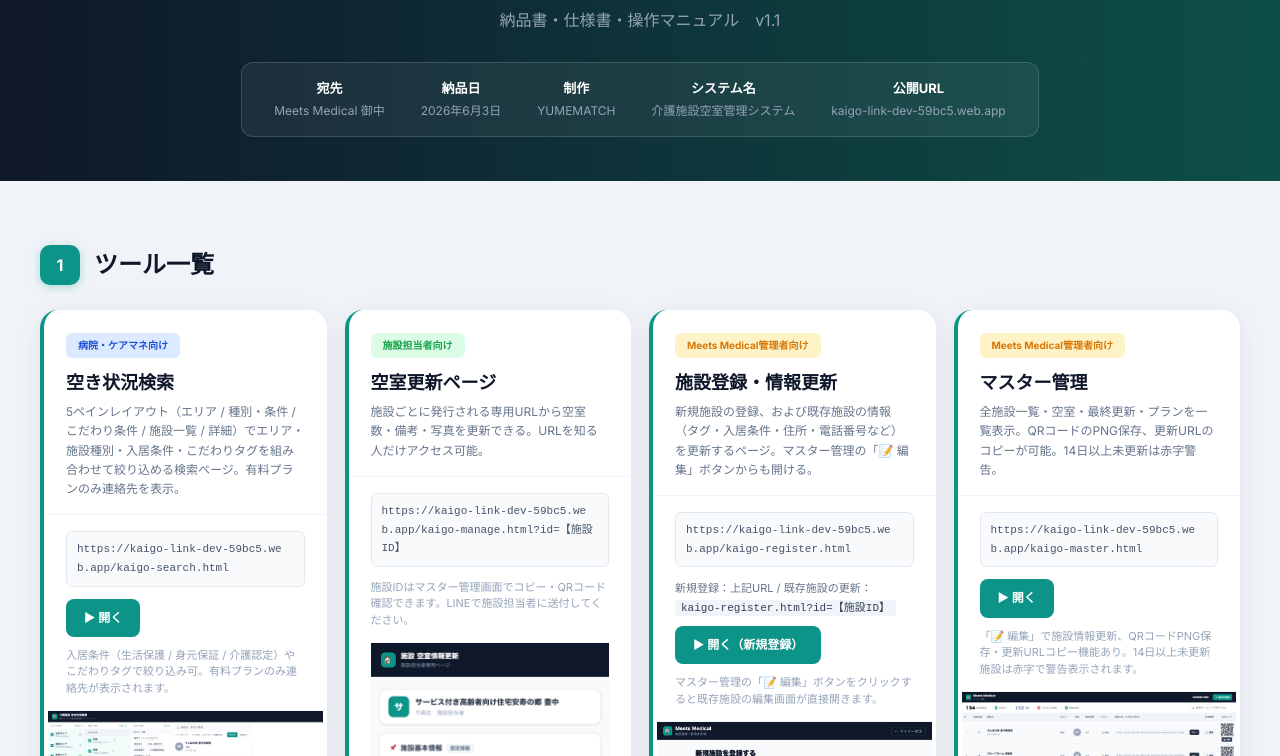
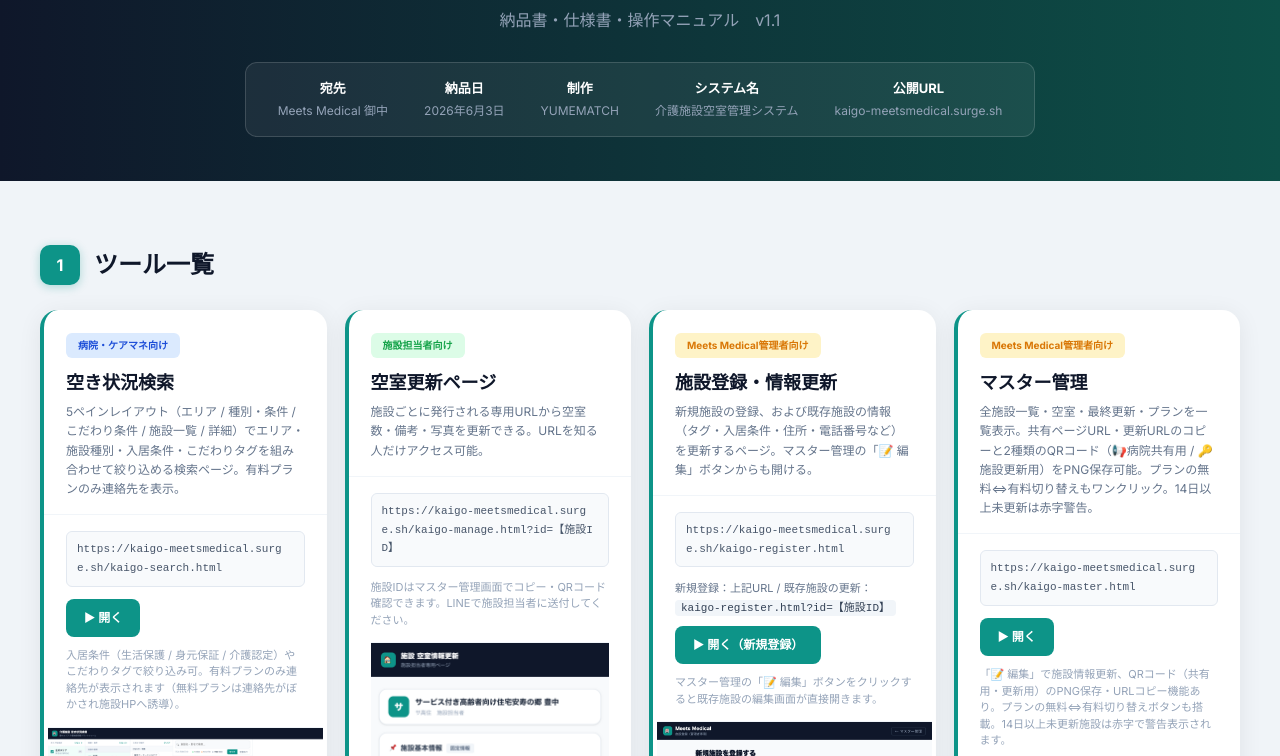
Before and after one commit to newgo-koike/kaigo-vacancy-demo, a plain HTML site: page public/kaigo-delivery.html in a window 1280 px wide. Shown: the part 196-952 px from the top of the page. Drawn offline with Linux system fonts and the light colour scheme.

Commit message:
kaigo-delivery: URL更新(surge)・プラン切替手順・マスター管理説明を最新仕様に更新

```diff
--- a/public/kaigo-delivery.html
+++ b/public/kaigo-delivery.html
@@ -183,7 +183,7 @@
     <div class="delivery-meta-item"><strong>納品日</strong>2026年6月3日</div>
     <div class="delivery-meta-item"><strong>制作</strong>YUMEMATCH</div>
     <div class="delivery-meta-item"><strong>システム名</strong>介護施設空室管理システム</div>
-    <div class="delivery-meta-item"><strong>公開URL</strong>kaigo-link-dev-59bc5.web.app</div>
+    <div class="delivery-meta-item"><strong>公開URL</strong>kaigo-meetsmedical.surge.sh</div>
   </div>
 </div>
 
@@ -205,9 +205,9 @@
           <div class="tool-desc">5ペインレイアウト（エリア / 種別・条件 / こだわり条件 / 施設一覧 / 詳細）でエリア・施設種別・入居条件・こだわりタグを組み合わせて絞り込める検索ページ。有料プランのみ連絡先を表示。</div>
         </div>
         <div class="tool-card-body">
-          <div class="tool-url">https://kaigo-link-dev-59bc5.web.app/kaigo-search.html</div>
+          <div class="tool-url">https://kaigo-meetsmedical.surge.sh/kaigo-search.html</div>
           <a class="tool-link" href="kaigo-search.html" target="_blank">▶ 開く</a>
-          <div class="tool-note">入居条件（生活保護 / 身元保証 / 介護認定）やこだわりタグで絞り込み可。有料プランのみ連絡先が表示されます。</div>
+          <div class="tool-note">入居条件（生活保護 / 身元保証 / 介護認定）やこだわりタグで絞り込み可。有料プランのみ連絡先が表示されます（無料プランは連絡先がぼかされ施設HPへ誘導）。</div>
           <div class="ss-wrap"><img class="ss-img" src="img/ss-search.png" alt="検索ページ画面"></div>
         </div>
       </div>
@@ -220,7 +220,7 @@
           <div class="tool-desc">施設ごとに発行される専用URLから空室数・備考・写真を更新できる。URLを知る人だけアクセス可能。</div>
         </div>
         <div class="tool-card-body">
-          <div class="tool-url">https://kaigo-link-dev-59bc5.web.app/kaigo-manage.html?id=【施設ID】</div>
+          <div class="tool-url">https://kaigo-meetsmedical.surge.sh/kaigo-manage.html?id=【施設ID】</div>
           <div class="tool-note">施設IDはマスター管理画面でコピー・QRコード確認できます。LINEで施設担当者に送付してください。</div>
           <div class="ss-wrap-mobile"><img class="ss-img-mobile" src="img/ss-manage.png" alt="空室更新ページ画面"></div>
         </div>
@@ -234,7 +234,7 @@
           <div class="tool-desc">新規施設の登録、および既存施設の情報（タグ・入居条件・住所・電話番号など）を更新するページ。マスター管理の「📝 編集」ボタンからも開ける。</div>
         </div>
         <div class="tool-card-body">
-          <div class="tool-url">https://kaigo-link-dev-59bc5.web.app/kaigo-register.html</div>
+          <div class="tool-url">https://kaigo-meetsmedical.surge.sh/kaigo-register.html</div>
           <div style="font-size:11px;color:var(--g500);margin-bottom:8px">新規登録：上記URL / 既存施設の更新：<code>kaigo-register.html?id=【施設ID】</code></div>
           <a class="tool-link" href="kaigo-register.html" target="_blank">▶ 開く（新規登録）</a>
           <div class="tool-note">マスター管理の「📝 編集」ボタンをクリックすると既存施設の編集画面が直接開きます。</div>
@@ -247,12 +247,12 @@
         <div class="tool-card-hd">
           <div class="tool-badge badge-admin">Meets Medical管理者向け</div>
           <div class="tool-title">マスター管理</div>
-          <div class="tool-desc">全施設一覧・空室・最終更新・プランを一覧表示。QRコードのPNG保存、更新URLのコピーが可能。14日以上未更新は赤字警告。</div>
+          <div class="tool-desc">全施設一覧・空室・最終更新・プランを一覧表示。共有ページURL・更新URLのコピーと2種類のQRコード（📢病院共有用 / 🔑施設更新用）をPNG保存可能。プランの無料⇔有料切り替えもワンクリック。14日以上未更新は赤字警告。</div>
         </div>
         <div class="tool-card-body">
-          <div class="tool-url">https://kaigo-link-dev-59bc5.web.app/kaigo-master.html</div>
+          <div class="tool-url">https://kaigo-meetsmedical.surge.sh/kaigo-master.html</div>
           <a class="tool-link" href="kaigo-master.html" target="_blank">▶ 開く</a>
-          <div class="tool-note">「📝 編集」で施設情報更新、QRコードPNG保存・更新URLコピー機能あり。14日以上未更新施設は赤字で警告表示されます。</div>
+          <div class="tool-note">「📝 編集」で施設情報更新、QRコード（共有用・更新用）のPNG保存・URLコピー機能あり。プランの無料⇔有料切り替えボタンも搭載。14日以上未更新施設は赤字で警告表示されます。</div>
           <div class="ss-wrap"><img class="ss-img" src="img/ss-master.png" alt="マスター管理画面"></div>
         </div>
       </div>
@@ -432,7 +432,7 @@
     <div style="margin-top:16px">
       <table class="spec-table">
         <tr><th>項目</th><th>内容</th></tr>
-        <tr><td>ホスティング</td><td>Firebase Hosting（Google）— <code>kaigo-link-dev-59bc5.web.app</code></td></tr>
+        <tr><td>ホスティング</td><td>Surge.sh — <code>kaigo-meetsmedical.surge.sh</code>（Firebase Hosting: <code>kaigo-link-dev-59bc5.web.app</code> も利用可）</td></tr>
         <tr><td>データベース</td><td>Firebase Firestore（NoSQL）— コレクション名: <code>facilities</code></td></tr>
         <tr><td>写真保存</td><td>Firebase Storage — パス: <code>facilities/【施設ID】/photo.jpg</code></td></tr>
         <tr><td>フロントエンド</td><td>HTML + CSS + Vanilla JavaScript（フレームワーク不使用）</td></tr>
@@ -566,13 +566,13 @@
     <!-- プラン変更 -->
     <div class="manual-block">
       <div class="manual-role badge-admin" style="background:var(--amber-bg);color:var(--amber)">Meets Medical 担当者</div>
-      <h3>施設のプランを切り替える（無料→有料）</h3>
+      <h3>施設のプランを切り替える（無料⇔有料）</h3>
       <ol class="manual-steps">
-        <li><div class="step-num">1</div><div class="step-txt"><strong>Firebase Console を開く</strong><br><code>console.firebase.google.com</code> → プロジェクト <code>kaigo-link-dev-59bc5</code></div></li>
-        <li><div class="step-num">2</div><div class="step-txt"><strong>Firestore → facilitiesコレクション</strong><br>対象施設のドキュメントIDをクリック</div></li>
-        <li><div class="step-num">3</div><div class="step-txt"><strong><code>plan</code> フィールドを変更</strong><br><code>free</code> → <code>paid</code> に変更して保存。検索ページに即時反映されます。</div></li>
+        <li><div class="step-num">1</div><div class="step-txt"><strong>マスター管理ページを開く</strong><br><code>kaigo-master.html</code> にアクセス</div></li>
+        <li><div class="step-num">2</div><div class="step-txt"><strong>対象施設の「プラン」列のボタンをクリック</strong><br>「🔒 無料」と表示されていれば無料プラン、「✅ 有料」と表示されていれば有料プランです</div></li>
+        <li><div class="step-num">3</div><div class="step-txt"><strong>確認ダイアログで「OK」をクリック</strong><br>即時切り替わり、検索ページに反映されます。</div></li>
       </ol>
-      <div class="manual-note">有料プランの施設は、検索ページで連絡先（担当者名・電話番号）が表示されます。</div>
+      <div class="manual-note">有料プランの施設は、検索ページおよび共有ページで担当者への直接問い合わせ（電話番号・担当者名）が表示されます。無料プランは連絡先がぼかされ、施設HPへのリンクのみ表示されます。</div>
     </div>
 
     <!-- 空室更新（施設） -->
```
